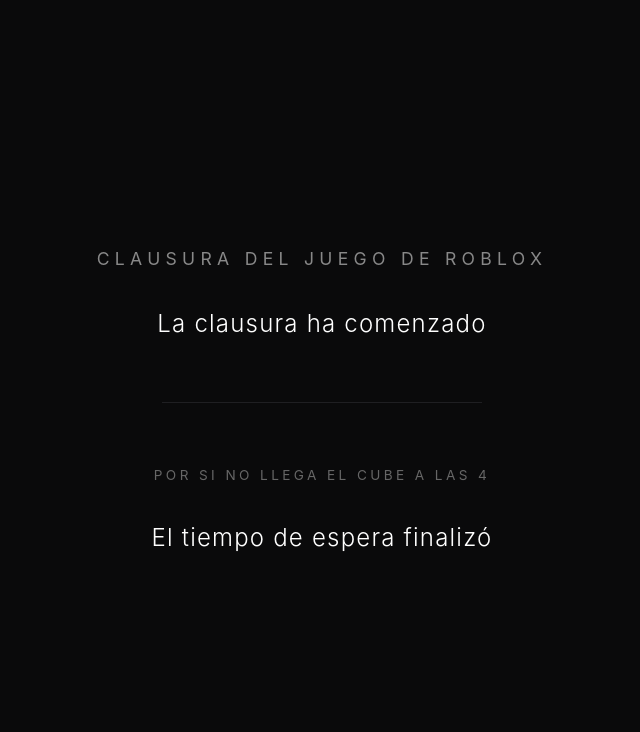
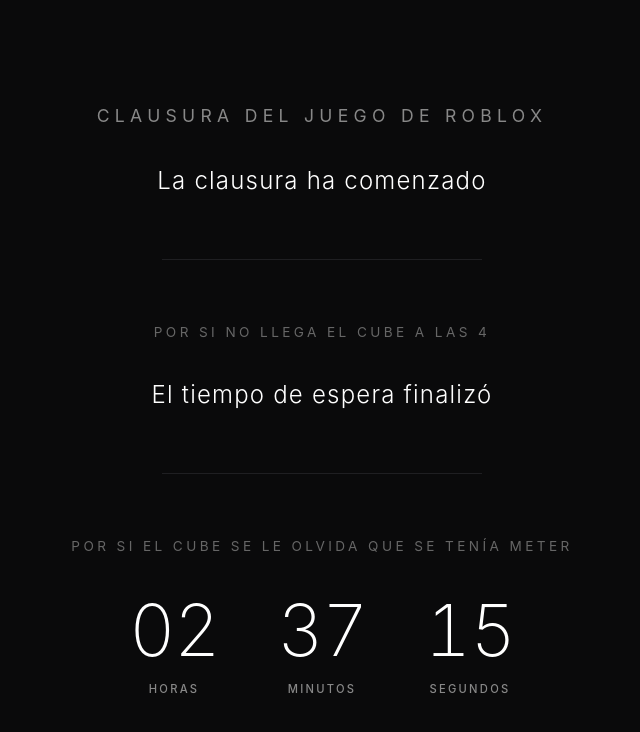
Before and after one commit to KevinJH904/cronometro_roblox, a plain HTML site: page index.html in a window 1280 px wide. Shown: the whole page, without its empty margins (318-958 px from the left). Drawn offline with Linux system fonts and the light colour scheme.

Commit message:
Otro cronometro

```diff
--- a/index.html
+++ b/index.html
@@ -41,6 +41,7 @@
             width: 100%;
             max-width: 800px;
             animation: fadeIn 1.5s ease-out;
+            margin: auto;
         }
 
         .timer-section {
@@ -64,7 +65,7 @@
             font-weight: 400;
             letter-spacing: 0.25em;
             text-transform: uppercase;
-            color: #666666; /* Un poco más sutil que el título principal */
+            color: #666666;
         }
 
         /* Línea separadora elegante */
@@ -90,7 +91,7 @@
         }
 
         .number {
-            font-size: 5rem; /* Ligeramente reducido para acomodar dos temporizadores */
+            font-size: 4.5rem; /* Ajustado ligeramente para acomodar 3 relojes en pantalla */
             font-weight: 200;
             line-height: 1;
             font-variant-numeric: tabular-nums;
@@ -122,7 +123,7 @@
 
         /* Diseño responsivo */
         @media (max-width: 600px) {
-            .number { font-size: 3.5rem; }
+            .number { font-size: 3rem; }
             .timer { gap: 1.5rem; }
             .time-box { min-width: 70px; }
             .main-wrapper { gap: 3rem; }
@@ -185,12 +186,39 @@
             </div>
         </div>
 
+        <div class="divider"></div>
+
+        <!-- Temporizador 3: 11:00 PM -->
+        <div class="timer-section">
+            <h2>Por si el cube se le olvida que se tenía meter</h2>
+
+            <div class="timer" id="countdown-3">
+                <div class="time-box">
+                    <span class="number hours">00</span>
+                    <span class="label">Horas</span>
+                </div>
+                <div class="time-box">
+                    <span class="number minutes">00</span>
+                    <span class="label">Minutos</span>
+                </div>
+                <div class="time-box">
+                    <span class="number seconds">00</span>
+                    <span class="label">Segundos</span>
+                </div>
+            </div>
+
+            <div class="expired-message" id="expired-3">
+                Ya es demasiado tarde...
+            </div>
+        </div>
+
     </div>
 
     <script>
         // Función reutilizable para crear múltiples temporizadores
         function setupTimer(targetHour, containerId, expiredId) {
             const targetTime = new Date();
+            // Formato de 24 horas: 16 (4 PM), 18 (6 PM), 23 (11 PM)
             targetTime.setHours(targetHour, 0, 0, 0);
 
             const container = document.getElementById(containerId);
@@ -233,6 +261,9 @@
 
             // Configurar el reloj de las 18:00 (6 PM)
             setupTimer(18, 'countdown-2', 'expired-2');
+
+            // Configurar el reloj de las 23:00 (11 PM)
+            setupTimer(23, 'countdown-3', 'expired-3');
         });
     </script>
 </body>
```
